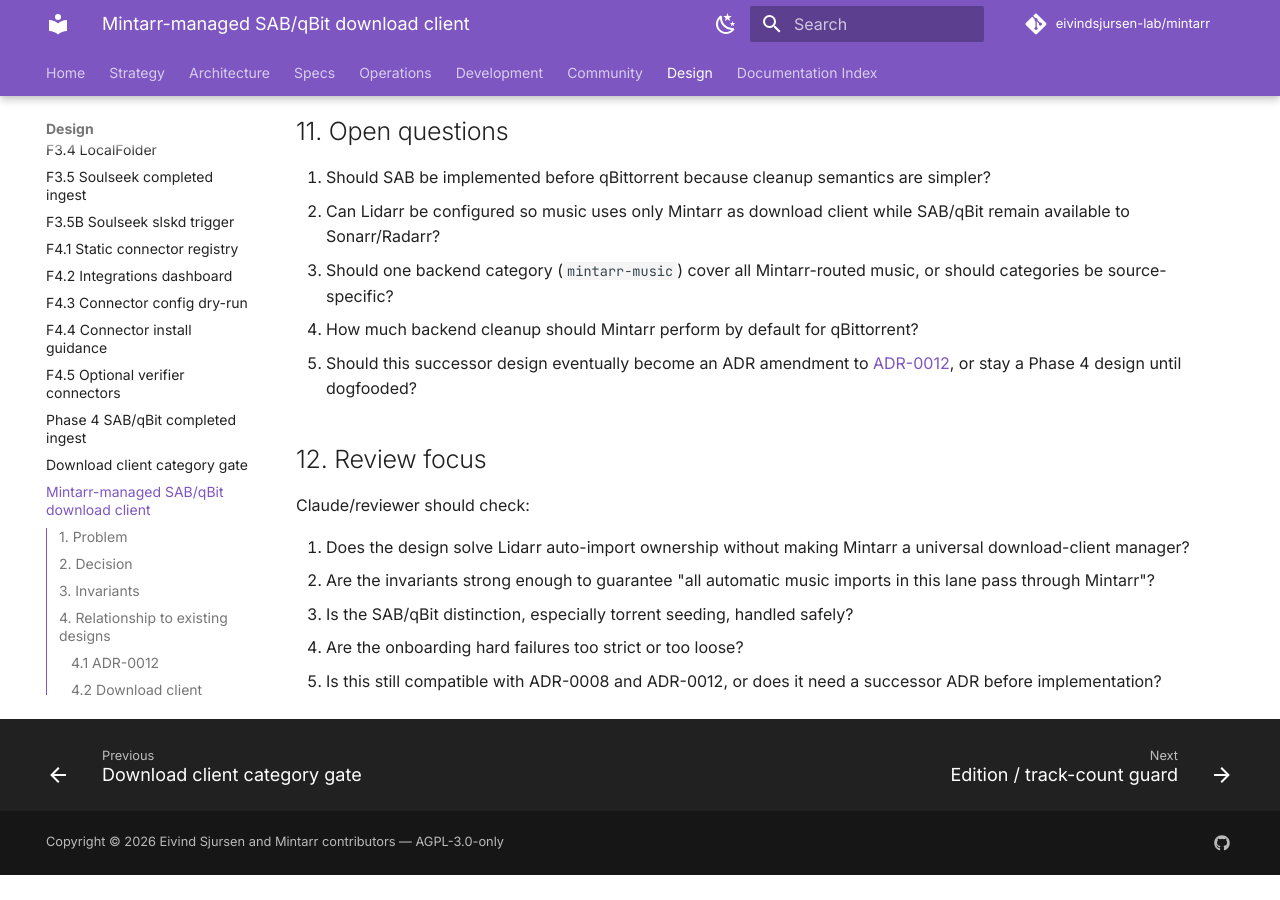
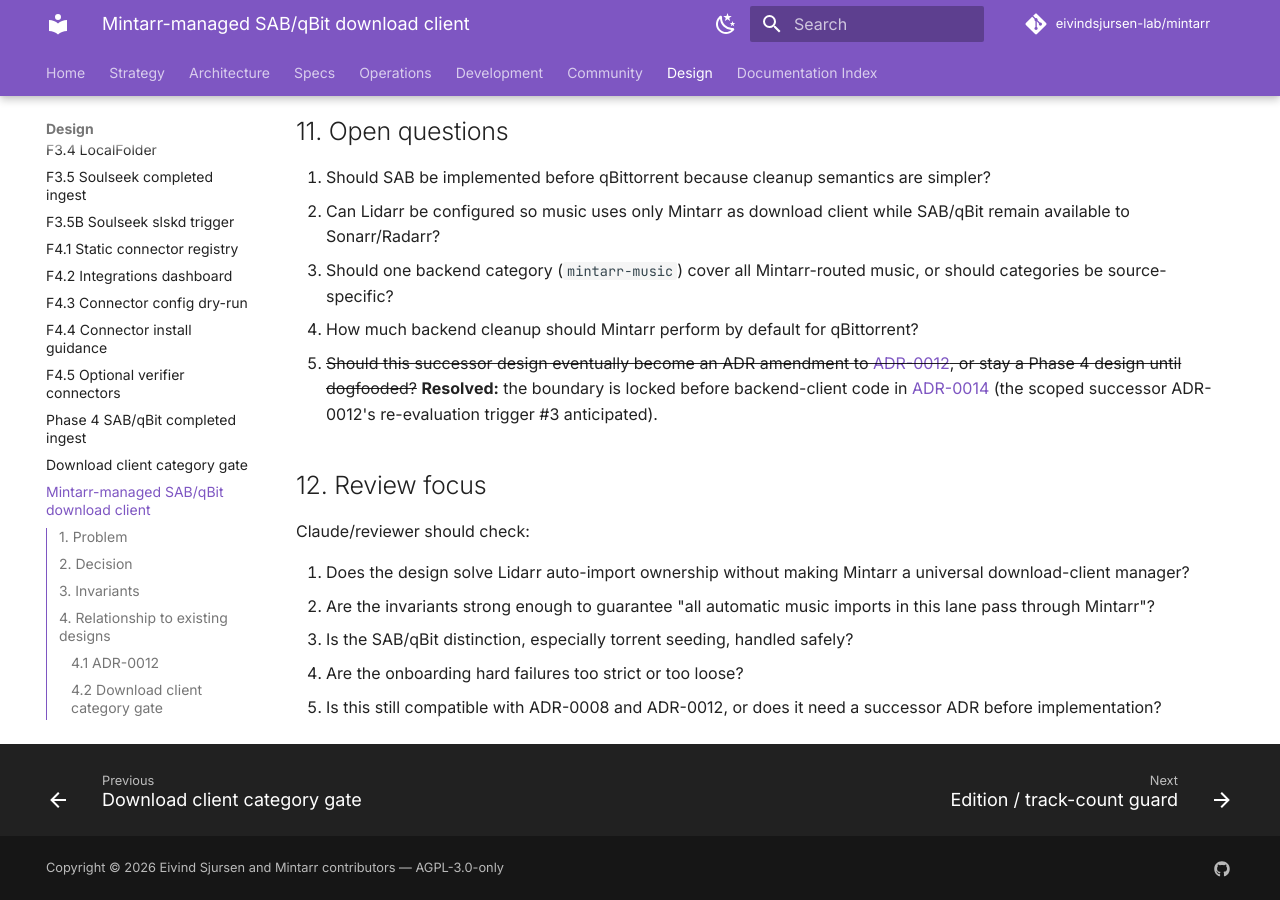
Before and after one commit to VectorOfDoubt/mintarr, an MkDocs documentation site: the page built from docs/design/MINTARR_MANAGED_SAB_QBIT_DOWNLOAD_CLIENT.md, in a window 1280 px wide and 900 px high, scrolled down 7811 px. Built offline with MkDocs 1.6.1 and Material for MkDocs 9.7.7, drawn with Linux system fonts in a browser that asks for light colours; comment, search, counter and statistics services are not loaded; before the commit the page ends 8686 px from its top, so only the background shows below that.

Commit message:
docs: add adr-0014 for mintarr-managed download backend (#170)
* docs: add adr-0014 for mintarr-managed download backend

Lock the ADR-0008 boundary before any backend-client code for the
Mintarr-managed SAB/qBit lane (design #169). ADR-0012 deferred the
universal gate and rejected the "Lidarr talks to a Mintarr proxy"
alternative, but left re-evaluation trigger #3 open for a clean
lifecycle handshake that does not manage download clients. The
backend-engine framing is that handshake.

ADR-0014 (Proposed) accepts the lane as category-bounded — Mintarr may
submit/monitor/cancel only the backend jobs it created in one dedicated
music category — restates the ADR-0008 boundary (no global config, no
Sonarr/Radarr, no shared roots), and makes the QC guarantee a
fail-closed onboarding precondition (exclusive Lidarr music client),
not a best-effort detection. Universal gate stays deferred.

Resolves design #169 open question 5 and registers the ADR in nav.

Co-Authored-By: Claude Opus 4.8 <noreply@anthropic.com>

* docs: accept adr-0014 and grade lane exclusivity

Flip ADR-0014 from Proposed to Accepted (locked) per the deciders, and
fold in the reviewer nuance: the fail-closed exclusivity precondition
must distinguish machine-verifiable exclusivity (proven via Lidarr
download-client config + path containment) from operator-attested
exclusivity (explicit, audited attestation where config cannot be
machine-proven). Fail closed = neither proof nor attestation -> lane
stays disabled; the UI must show which grade is in effect.

Co-Authored-By: Claude Opus 4.8 <noreply@anthropic.com>

---------

Co-authored-by: Eivind Sjursen <eivind.sjursen@gmail.com>
Co-authored-by: Claude Opus 4.8 <noreply@anthropic.com>

```diff
--- a/docs/design/MINTARR_MANAGED_SAB_QBIT_DOWNLOAD_CLIENT.md
+++ b/docs/design/MINTARR_MANAGED_SAB_QBIT_DOWNLOAD_CLIENT.md
@@ -321,9 +321,12 @@ It must not say:
 3. Should one backend category (`mintarr-music`) cover all Mintarr-routed music,
    or should categories be source-specific?
 4. How much backend cleanup should Mintarr perform by default for qBittorrent?
-5. Should this successor design eventually become an ADR amendment to
+5. ~~Should this successor design eventually become an ADR amendment to
    [ADR-0012](../architecture/adr/0012-qc-import-gate-scope.md), or stay a
-   Phase 4 design until dogfooded?
+   Phase 4 design until dogfooded?~~ **Resolved:** the boundary is locked
+   before backend-client code in
+   [ADR-0014](../architecture/adr/0014-mintarr-managed-download-backend.md)
+   (the scoped successor ADR-0012's re-evaluation trigger #3 anticipated).
 
 ## 12. Review focus
 
--- a/mkdocs.yml
+++ b/mkdocs.yml
@@ -131,6 +131,7 @@ nav:
           - "ADR-0011 Frontend framework": architecture/adr/0011-frontend-framework.md
           - "ADR-0012 QC import-gate scope": architecture/adr/0012-qc-import-gate-scope.md
           - "ADR-0013 Release-family identity policy": architecture/adr/0013-release-family-identity-policy.md
+          - "ADR-0014 Mintarr-managed download backend": architecture/adr/0014-mintarr-managed-download-backend.md
 
   - Specs:
       - "Adapter Protocol v1": specs/ADAPTER_PROTOCOL_v1.md
```
Also changed, not shown: docs/architecture/adr/0014-mintarr-managed-download-backend.md (added, +103 -0 lines).
